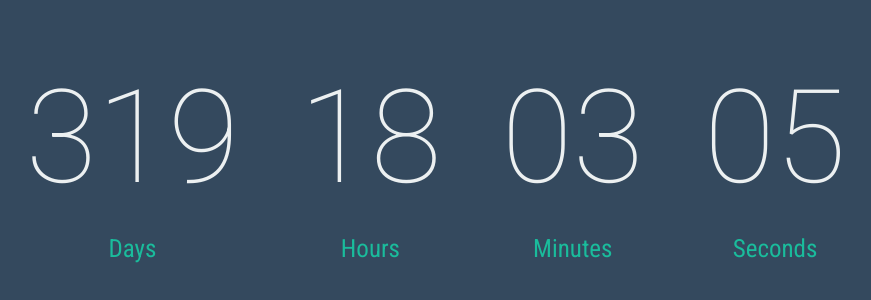
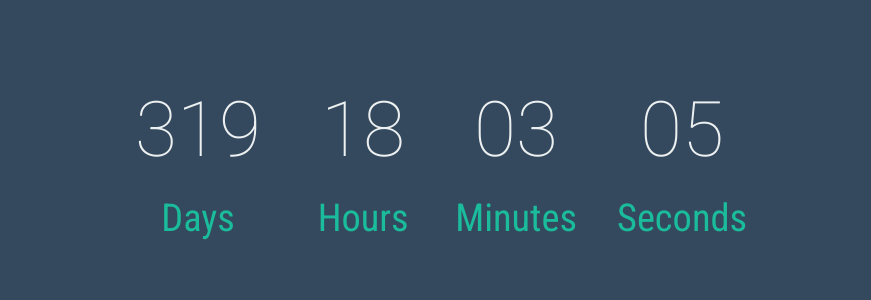
Before and after one commit to asmlk/asmlk.github.io, a plain HTML site: page index.html in a window 1280 px wide. Shown: the part 238-538 px from the top of the page, without its empty margins (204-1075 px from the left). Drawn offline with Linux system fonts and the light colour scheme.

Commit message:
baaaaam font

```diff
--- /dev/null
+++ b/css/app.2171c34f.css
@@ -0,0 +1 @@
+@import url(https://fonts.googleapis.com/css?family=Roboto+Condensed:400|Roboto:100);.block,.countdown{display:-webkit-box;display:-ms-flexbox;display:flex}.block{-webkit-box-orient:vertical;-webkit-box-direction:normal;-ms-flex-direction:column;flex-direction:column;margin:20px}.text{color:#1abc9c;font-size:3vw;font-family:Roboto Condensed,serif;font-weight:40;margin-top:10px;margin-bottom:10px}.digit,.text{text-align:center}.digit{color:#ecf0f1;font-size:6vw;font-weight:100;font-family:Roboto,serif;margin:10px}#app{-webkit-box-align:center;-ms-flex-align:center;align-items:center;bottom:0;background-color:#34495e;display:-webkit-box;display:-ms-flexbox;display:flex;-webkit-box-pack:center;-ms-flex-pack:center;justify-content:center;left:0;position:absolute;right:0;top:0}
--- a/css/app.490bf2ec.css
+++ /dev/null
@@ -1 +0,0 @@
-@import url(https://fonts.googleapis.com/css?family=Roboto+Condensed:400|Roboto:100);#app{-webkit-box-align:center;-ms-flex-align:center;align-items:center;bottom:0;background-color:#34495e;-webkit-box-pack:center;-ms-flex-pack:center;justify-content:center;left:0;position:absolute;right:0;top:0}#app,.block,.countdown{display:-webkit-box;display:-ms-flexbox;display:flex}.block{-webkit-box-orient:vertical;-webkit-box-direction:normal;-ms-flex-direction:column;flex-direction:column;margin:20px}.text{color:#1abc9c;font-size:25px;font-family:Roboto Condensed,serif;font-weight:40;margin-top:10px;margin-bottom:10px}.digit,.text{text-align:center}.digit{color:#ecf0f1;font-size:130px;font-weight:100;font-family:Roboto,serif;margin:10px}
--- a/index.html
+++ b/index.html
@@ -1 +1 @@
-<!DOCTYPE html><html lang=en><head><meta charset=utf-8><meta http-equiv=X-UA-Compatible content="IE=edge"><meta name=viewport content="width=device-width,initial-scale=1"><link rel=icon href=/favicon.ico><title>testvue</title><link rel=stylesheet href="https://fonts.googleapis.com/css?family=Roboto:100,300,400,500,700,900"><link rel=stylesheet href=https://cdn.jsdelivr.net/npm/@mdi/font@latest/css/materialdesignicons.min.css><link href=/css/app.490bf2ec.css rel=preload as=style><link href=/css/chunk-vendors.cf4efc13.css rel=preload as=style><link href=/js/app.50f70f99.js rel=preload as=script><link href=/js/chunk-vendors.61e3d5c2.js rel=preload as=script><link href=/css/chunk-vendors.cf4efc13.css rel=stylesheet><link href=/css/app.490bf2ec.css rel=stylesheet></head><body><noscript><strong>We're sorry but testvue doesn't work properly without JavaScript enabled. Please enable it to continue.</strong></noscript><div id=app></div><script src=/js/chunk-vendors.61e3d5c2.js></script><script src=/js/app.50f70f99.js></script></body></html>
+<!DOCTYPE html><html lang=en><head><meta charset=utf-8><meta http-equiv=X-UA-Compatible content="IE=edge"><meta name=viewport content="width=device-width,initial-scale=1"><link rel=icon href=/favicon.ico><title>Bernadette & Alex</title><link rel=stylesheet href="https://fonts.googleapis.com/css?family=Roboto:100,300,400,500,700,900"><link rel=stylesheet href=https://cdn.jsdelivr.net/npm/@mdi/font@latest/css/materialdesignicons.min.css><link href=/css/app.2171c34f.css rel=preload as=style><link href=/css/chunk-vendors.cf4efc13.css rel=preload as=style><link href=/js/app.2af3b4fd.js rel=preload as=script><link href=/js/chunk-vendors.61e3d5c2.js rel=preload as=script><link href=/css/chunk-vendors.cf4efc13.css rel=stylesheet><link href=/css/app.2171c34f.css rel=stylesheet></head><body><noscript><strong>We're sorry but testvue doesn't work properly without JavaScript enabled. Please enable it to continue.</strong></noscript><div id=app></div><script src=/js/chunk-vendors.61e3d5c2.js></script><script src=/js/app.2af3b4fd.js></script></body></html>
```
Also changed, not shown: js/app.2af3b4fd.js (added, +2 -0 lines), js/app.50f70f99.js (deleted, +0 -2 lines), 2 other files.
